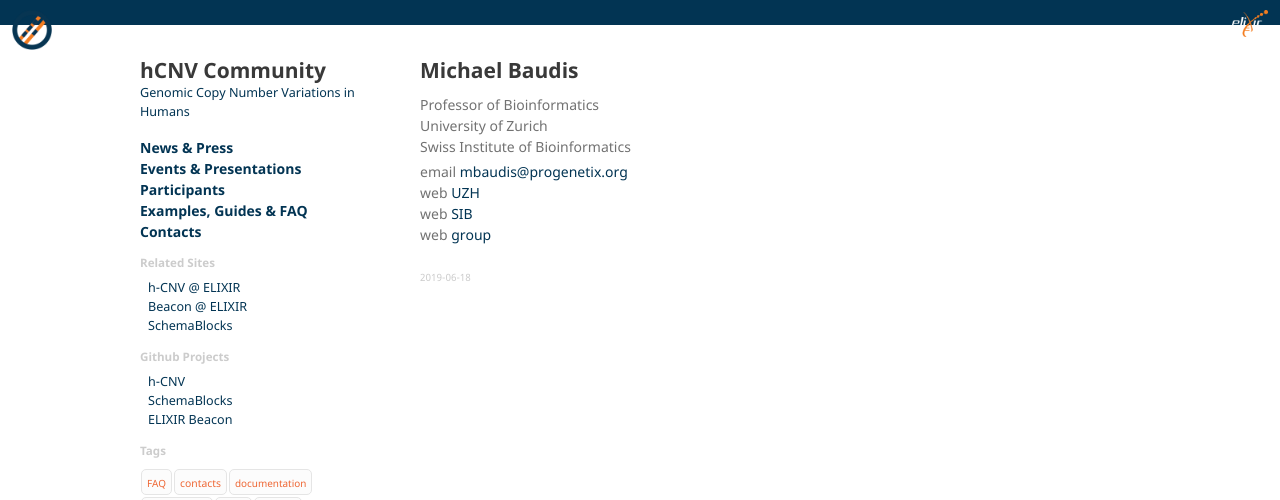
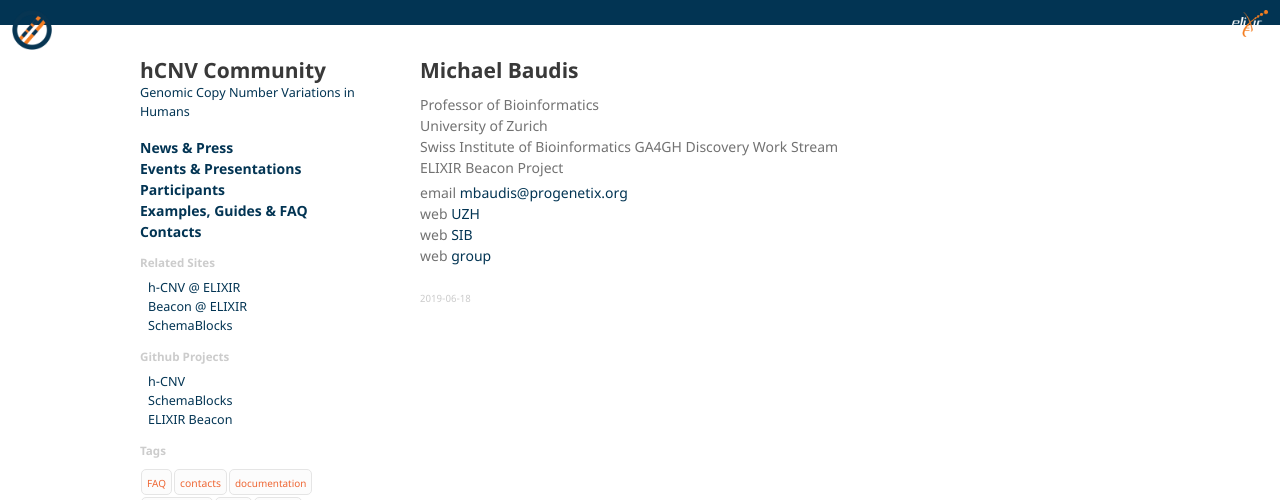
Before and after one commit to kvongruenigen/hcnv.github.io, a Jekyll site: the page built from pages/_people/Michael-Baudis.md, in a window 1280 px wide, cut to the strip 0-500 px from the top of the page. Built offline with Jekyll 4.4.1, drawn with Linux system fonts in a browser that asks for light colours.

Commit message:
Update Michael-Baudis.md

```diff
--- a/pages/_people/Michael-Baudis.md
+++ b/pages/_people/Michael-Baudis.md
@@ -23,6 +23,8 @@
 Professor of Bioinformatics
 University of Zurich
 Swiss Institute of Bioinformatics
+GA4GH Discovery Work Stream
+ELIXIR Beacon Project
 
 <!--more-->
 
```
